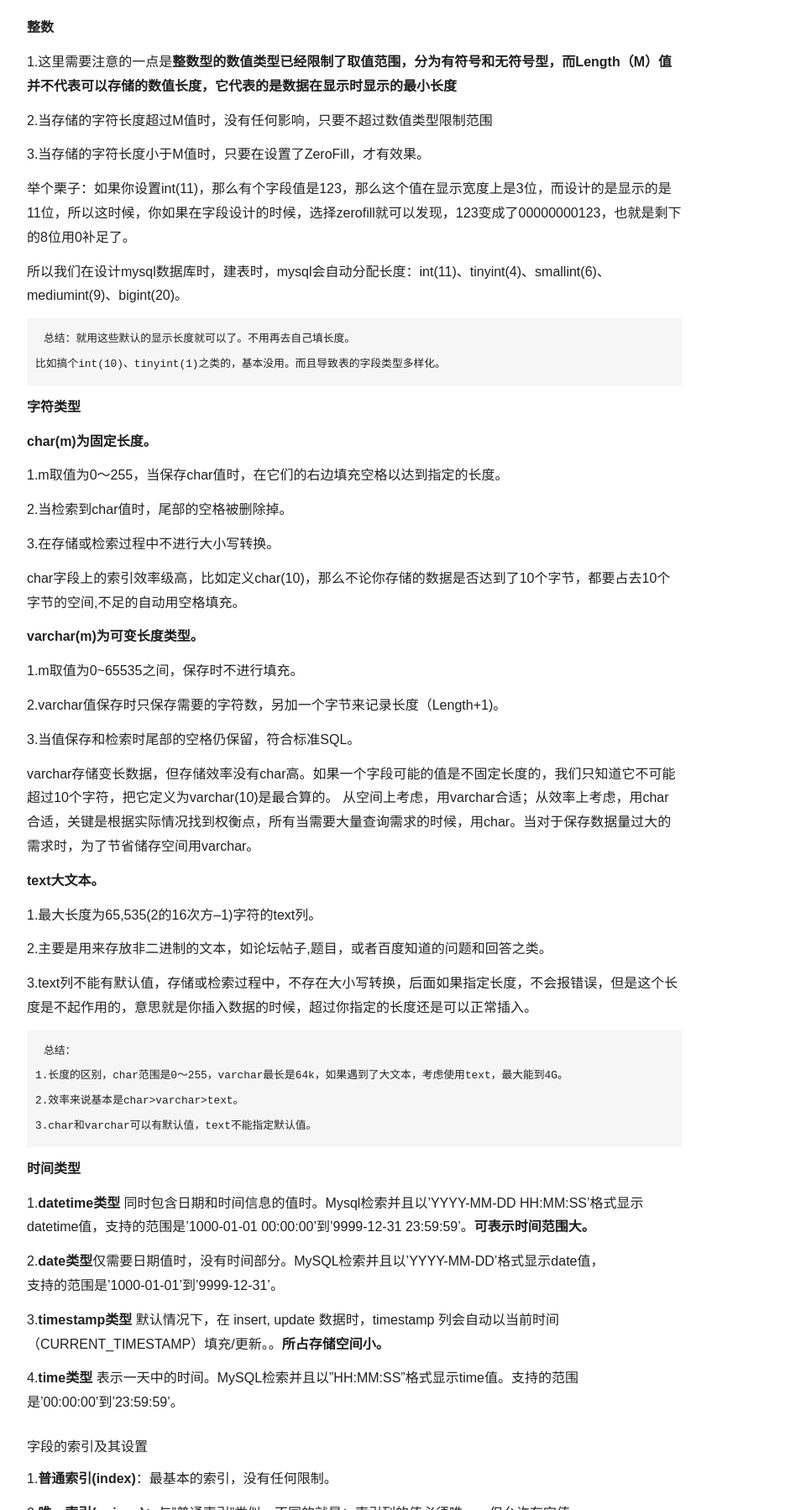
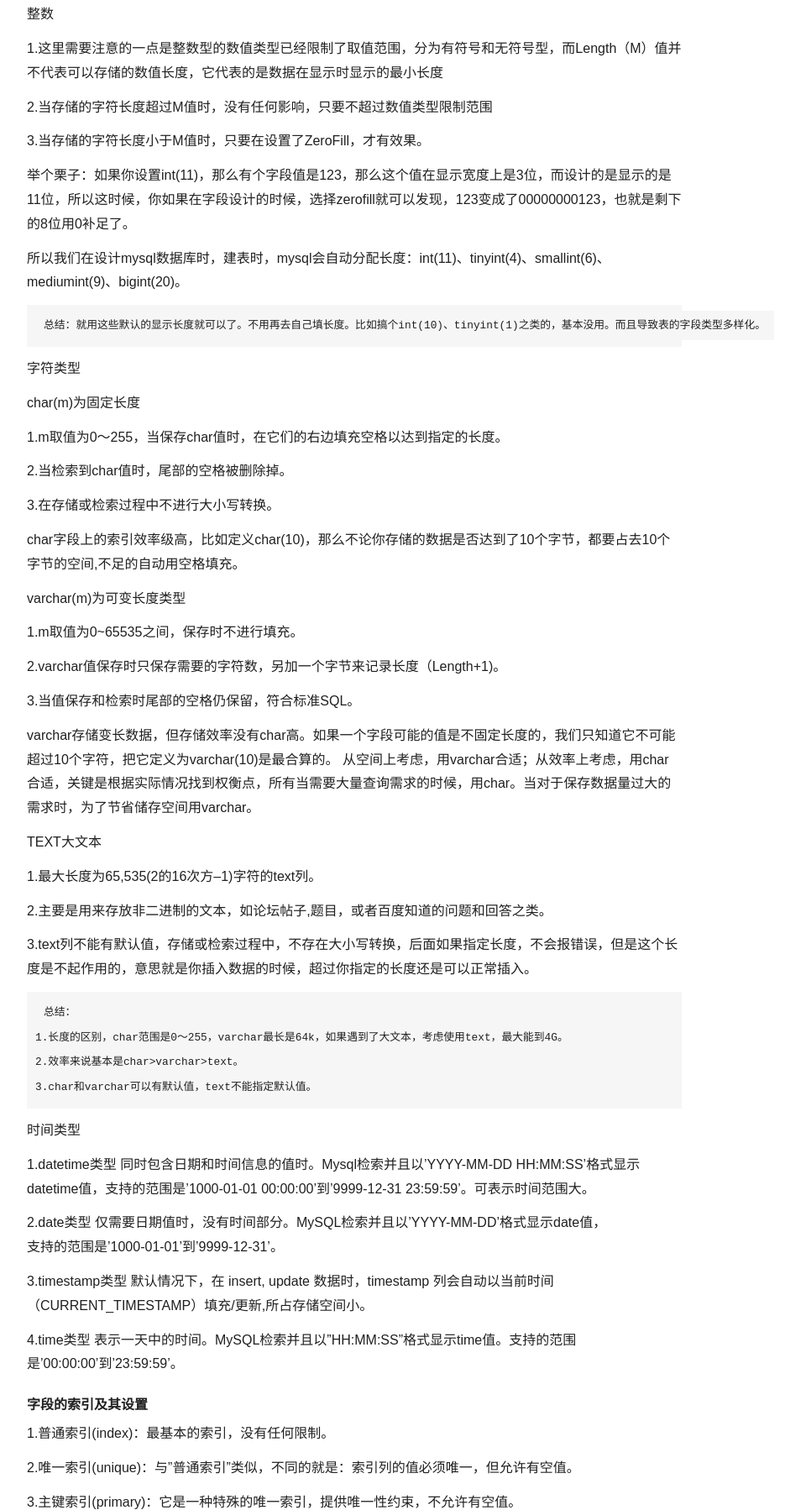
Before and after one commit to thevay/thevay.github.io, a plain HTML site: page 2019/08/23/Mysql中注意使用合适的字段和字段长度/index.html in a window 1280 px wide. Shown: the part 1002-2800 px from the top of the page at 84% size, without its empty margins (218-1153 px from the left). Drawn offline with nearby package versions, Linux system fonts and the light colour scheme; some packages are replaced by stand-ins of ours; a script that the page names is missing.

Commit message:
Site updated: 2019-10-22 17:08:27

```diff
--- a/2019/08/23/Mysql中注意使用合适的字段和字段长度/index.html
+++ b/2019/08/23/Mysql中注意使用合适的字段和字段长度/index.html
@@ -90,40 +90,39 @@
 <p><img src="https://thumbnail0.baidupcs.com/thumbnail/63cdc8d8c9458c61a1905a9188de9a36?fid=4052808493-250528-110980498092951&time=1571731200&rt=sh&sign=FDTAER-DCb740ccc5511e5e8fedcff06b081203-krM9YKOCybIx2Ty2MtOCojmArvg%3D&expires=8h&chkv=0&chkbd=0&chkpc=&dp-logid=6834808993226205833&dp-callid=0&shfl=s1eHmkZ6mrmc5eMOL3OGcbQw&shfl=sharepset&size=c710_u400&quality=100&vuk=-&ft=video" alt="upload successful"></p>
 <h4 id="字段类型选择"><a href="#字段类型选择" class="headerlink" title="字段类型选择"></a>字段类型选择</h4><p><img src="https://thumbnail0.baidupcs.com/thumbnail/9fafc9f2ebd0c079cae6d75a506e7b53?fid=4052808493-250528-986765735937451&time=1571731200&rt=sh&sign=FDTAER-DCb740ccc5511e5e8fedcff06b081203-2jVJaqZVDJwdiw88%2FKo3V0yIdNk%3D&expires=8h&chkv=0&chkbd=0&chkpc=&dp-logid=6834817095974970371&dp-callid=0&shfl=s1ZHeLxt4RFLFz1Hb3pQrYLw&shfl=sharepset&size=c710_u400&quality=100&vuk=-&ft=video" alt="upload successful"></p>
 <p>字段类型有很多种，而常用的就那几种：</p>
-<p><strong>整数</strong></p>
-<p>1.这里需要注意的一点是<strong>整数型的数值类型已经限制了取值范围，分为有符号和无符号型，而Length（M）值并不代表可以存储的数值长度，它代表的是数据在显示时显示的最小长度</strong></p>
+<p>整数</p>
+<p>1.这里需要注意的一点是整数型的数值类型已经限制了取值范围，分为有符号和无符号型，而Length（M）值并不代表可以存储的数值长度，它代表的是数据在显示时显示的最小长度</p>
 <p>2.当存储的字符长度超过M值时，没有任何影响，只要不超过数值类型限制范围</p>
 <p>3.当存储的字符长度小于M值时，只要在设置了ZeroFill，才有效果。</p>
 <p>举个栗子：如果你设置int(11)，那么有个字段值是123，那么这个值在显示宽度上是3位，而设计的是显示的是11位，所以这时候，你如果在字段设计的时候，选择zerofill就可以发现，123变成了00000000123，也就是剩下的8位用0补足了。</p>
 <p>所以我们在设计mysql数据库时，建表时，mysql会自动分配长度：int(11)、tinyint(4)、smallint(6)、mediumint(9)、bigint(20)。</p>
-<pre><code>总结：就用这些默认的显示长度就可以了。不用再去自己填长度。
-比如搞个int(10)、tinyint(1)之类的，基本没用。而且导致表的字段类型多样化。</code></pre><p><strong>字符类型</strong></p>
-<p><strong>char(m)为固定长度。</strong></p>
+<pre><code>总结：就用这些默认的显示长度就可以了。不用再去自己填长度。比如搞个int(10)、tinyint(1)之类的，基本没用。而且导致表的字段类型多样化。</code></pre><p>字符类型</p>
+<p>char(m)为固定长度</p>
 <p>1.m取值为0～255，当保存char值时，在它们的右边填充空格以达到指定的长度。</p>
 <p>2.当检索到char值时，尾部的空格被删除掉。</p>
 <p>3.在存储或检索过程中不进行大小写转换。</p>
 <p>char字段上的索引效率级高，比如定义char(10)，那么不论你存储的数据是否达到了10个字节，都要占去10个字节的空间,不足的自动用空格填充。</p>
-<p><strong>varchar(m)为可变长度类型。</strong></p>
+<p>varchar(m)为可变长度类型</p>
 <p>1.m取值为0~65535之间，保存时不进行填充。</p>
 <p>2.varchar值保存时只保存需要的字符数，另加一个字节来记录长度（Length+1)。</p>
 <p>3.当值保存和检索时尾部的空格仍保留，符合标准SQL。</p>
 <p>varchar存储变长数据，但存储效率没有char高。如果一个字段可能的值是不固定长度的，我们只知道它不可能超过10个字符，把它定义为varchar(10)是最合算的。 从空间上考虑，用varchar合适；从效率上考虑，用char合适，关键是根据实际情况找到权衡点，所有当需要大量查询需求的时候，用char。当对于保存数据量过大的需求时，为了节省储存空间用varchar。</p>
-<p><strong>text大文本。</strong></p>
+<p>TEXT大文本</p>
 <p>1.最大长度为65,535(2的16次方–1)字符的text列。</p>
 <p>2.主要是用来存放非二进制的文本，如论坛帖子,题目，或者百度知道的问题和回答之类。</p>
 <p>3.text列不能有默认值，存储或检索过程中，不存在大小写转换，后面如果指定长度，不会报错误，但是这个长度是不起作用的，意思就是你插入数据的时候，超过你指定的长度还是可以正常插入。</p>
 <pre><code>总结：
 1.长度的区别，char范围是0～255，varchar最长是64k，如果遇到了大文本，考虑使用text，最大能到4G。
 2.效率来说基本是char&gt;varchar&gt;text。
-3.char和varchar可以有默认值，text不能指定默认值。</code></pre><p><strong>时间类型</strong></p>
-<p>1.<strong>datetime类型</strong> 同时包含日期和时间信息的值时。Mysql检索并且以’YYYY-MM-DD HH:MM:SS’格式显示datetime值，支持的范围是’1000-01-01 00:00:00’到’9999-12-31 23:59:59’。<strong>可表示时间范围大。</strong></p>
-<p>2.<strong>date类型</strong>仅需要日期值时，没有时间部分。MySQL检索并且以’YYYY-MM-DD’格式显示date值，<br>支持的范围是’1000-01-01’到’9999-12-31’。</p>
-<p>3.<strong>timestamp类型</strong> 默认情况下，在 insert, update 数据时，timestamp 列会自动以当前时间（CURRENT_TIMESTAMP）填充/更新。。<strong>所占存储空间小。</strong></p>
-<p>4.<strong>time类型</strong> 表示一天中的时间。MySQL检索并且以”HH:MM:SS”格式显示time值。支持的范围是’00:00:00’到’23:59:59’。</p>
-<h4 id="字段的索引及其设置"><a href="#字段的索引及其设置" class="headerlink" title="字段的索引及其设置"></a>字段的索引及其设置</h4><p>1.<strong>普通索引(index)</strong>：最基本的索引，没有任何限制。</p>
-<p>2.<strong>唯一索引(unique)</strong>：与”普通索引”类似，不同的就是：索引列的值必须唯一，但允许有空值。</p>
-<p>3.<strong>主键索引(primary)</strong>：它是一种特殊的唯一索引，提供唯一性约束，不允许有空值。</p>
-<p>4.<strong>全文索引(fulltext)</strong>：仅可用于 MyISAM 表，用于在一篇文章中，检索文本信息的,针对较大的数据，生成全文索引很耗时耗空间。</p>
+3.char和varchar可以有默认值，text不能指定默认值。</code></pre><p>时间类型</p>
+<p>1.datetime类型 同时包含日期和时间信息的值时。Mysql检索并且以’YYYY-MM-DD HH:MM:SS’格式显示datetime值，支持的范围是’1000-01-01 00:00:00’到’9999-12-31 23:59:59’。可表示时间范围大。</p>
+<p>2.date类型 仅需要日期值时，没有时间部分。MySQL检索并且以’YYYY-MM-DD’格式显示date值，<br>支持的范围是’1000-01-01’到’9999-12-31’。</p>
+<p>3.timestamp类型 默认情况下，在 insert, update 数据时，timestamp 列会自动以当前时间（CURRENT_TIMESTAMP）填充/更新,所占存储空间小。</p>
+<p>4.time类型 表示一天中的时间。MySQL检索并且以”HH:MM:SS”格式显示time值。支持的范围是’00:00:00’到’23:59:59’。</p>
+<h4 id="字段的索引及其设置"><a href="#字段的索引及其设置" class="headerlink" title="字段的索引及其设置"></a>字段的索引及其设置</h4><p>1.普通索引(index)：最基本的索引，没有任何限制。</p>
+<p>2.唯一索引(unique)：与”普通索引”类似，不同的就是：索引列的值必须唯一，但允许有空值。</p>
+<p>3.主键索引(primary)：它是一种特殊的唯一索引，提供唯一性约束，不允许有空值。</p>
+<p>4.全文索引(fulltext)：仅可用于 MyISAM 表，用于在一篇文章中，检索文本信息的,针对较大的数据，生成全文索引很耗时耗空间。</p>
 <pre><code>总结对索引的简单理解：如果你给一个唯一性的字段加上索引，比如一个字段是房间号。你不设置字段的情况下去搜索
 RoomNumber=101，那么数据库会去一条一条的搜索数据库中的RoomNumber字段，直到找到101给你返回，但如果你把
 RoomNumber设置为索引，那么数据库就会直接找到RoomNumber=101这条信息给你返回。所以索引的作用是加快数据库搜
@@ -179,7 +178,7 @@ RoomNumber设置为索引，那么数据库就会直接找到RoomNumber=101这
   </div>
   <footer class="footer text-center">
     <div id="bottom-inner">
-        <a class="bottom-item" href="https://landscape.gitee.io">首页</a> |
+        <a class="bottom-item" href="https://thevay.github.io/">首页</a> |
         <a class="bottom-item" href="https://gitee.com/landscape" target="_blank">主站</a> |
         <a class="bottom-item" href="https://gitee.com/landscape" target="_blank">GitHub</a>
     </div>
--- a/css/xoxo.css
+++ b/css/xoxo.css
@@ -41,6 +41,7 @@ h4,
 h5,
 h6 {
   font-size: 1rem;
+  font-weight: 600px;
 }
 h1,
 h2,
@@ -49,8 +50,8 @@ h4,
 h5,
 h6 {
   margin: 0.5rem 0;
-  line-height: 1.5rem;
-  font-weight: 500;
+  line-height: 1rem;
+  font-weight: 600;
 }
 b,
 optgroup,
@@ -255,7 +256,7 @@ body {
   vertical-align: middle;
   font-family: '微软雅黑', sans-serif;
   font-weight: 700;
-  font-size: 20px;
+  font-size: 16px;
   line-height: 40px;
 }
 .nav-container .home-menu .pure-menu-list {
@@ -341,7 +342,7 @@ body {
   font-size: 12px;
 }
 .recent-posts .recent-post-item .title h2 {
-  font-size: 1.2rem;
+  font-size: 1rem;
   font-weight: normal;
 }
 @media screen and (max-width: 576px) {
@@ -841,7 +842,7 @@ body {
 }
 .archives .archive .date {
   color: #999;
-  font-family: 'Montserrat', sans-serif;
+  font-family: '微软雅黑', sans-serif;
   text-transform: uppercase;
   font-size: 1.0rem;
   font-weight: 300;
--- a/css/xxoo.css
+++ b/css/xxoo.css
@@ -178,7 +178,7 @@ footer .bottom-item:hover {
 html,
 body {
   font-size: 13px;
-  font-family: -apple-system, BlinkMacSystemFont, "Segoe UI", Roboto, "Helvetica Neue", Helvetica, "PingFang SC", "Hiragino Sans GB", "Microsoft YaHei", SimSun, sans-serif;
+  font-family: "微软雅黑", -apple-system, BlinkMacSystemFont, "Segoe UI", Roboto, "Helvetica Neue", Helvetica, "PingFang SC", "Hiragino Sans GB", "Microsoft YaHei", SimSun, sans-serif;
 }
 body {
   color: #202020;
@@ -229,9 +229,9 @@ body {
   margin-left: 10px;
   display: inline-block;
   vertical-align: middle;
-  font-family: 'Montserrat', sans-serif;
+  font-family: '微软雅黑', sans-serif;
   font-weight: 700;
-  font-size: 24px;
+  font-size: 18px;
   line-height: 40px;
 }
 .home-menu .pure-menu-list {
@@ -800,7 +800,7 @@ body {
 }
 .archives .archive .date {
   color: #999;
-  font-family: 'Montserrat', sans-serif;
+  font-family: '微软雅黑', sans-serif;
   text-transform: uppercase;
   font-size: 1.0rem;
   font-weight: 300;
```
Also changed, not shown: 2019/09/28/hello-world/index.html (+1 -1 lines), archives/2019/08/index.html (+1 -1 lines), archives/2019/09/index.html (+1 -1 lines), archives/2019/index.html (+1 -1 lines), archives/index.html (+1 -1 lines), categories/MYSQL/index.html (+1 -1 lines), index.html (+1 -1 lines), tags/MYSQL/index.html (+1 -1 lines).
